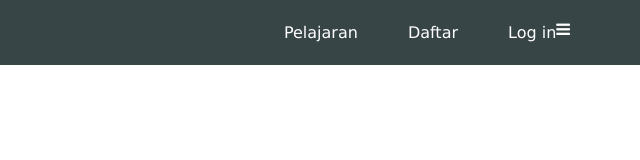
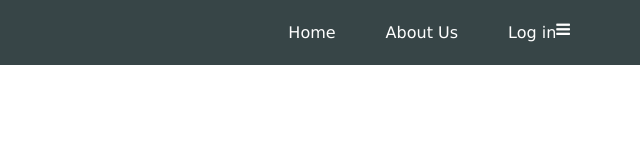
Before and after one commit to noflyks/DTS-Progate-G15, a plain HTML site: page index.html in a window 1280 px wide. Shown: the full height of the page, 640-1280 px from the left. Drawn offline with Linux system fonts and the light colour scheme.

Commit message:
membuat header right

```diff
--- a/index.html
+++ b/index.html
@@ -16,8 +16,8 @@
         </div>
         <span class="fa fa-bars menu-icon"></span>
         <div class="header-right">
-          <a href="#">Pelajaran</a>
-          <a href="#">Daftar</a>
+          <a href="#">Home</a>
+          <a href="#">About Us</a>
           <a href="#" class="login">Log in</a>
         </div>
       </div>
```
